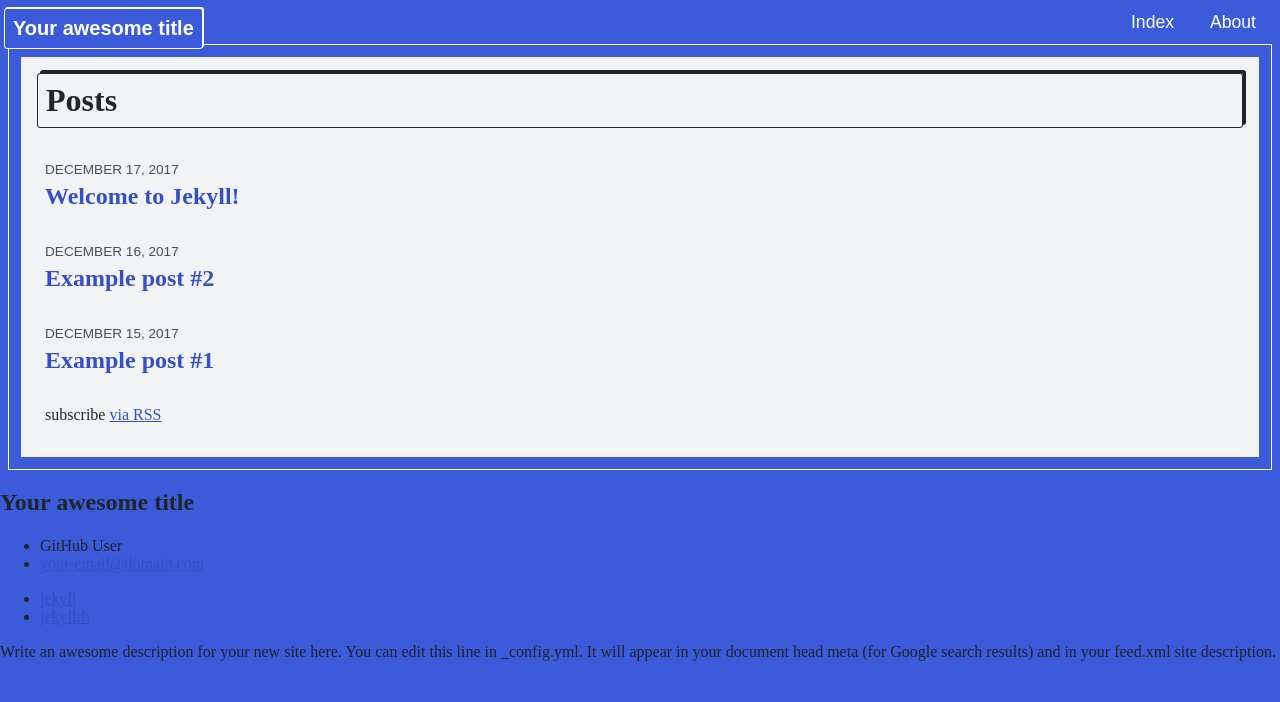
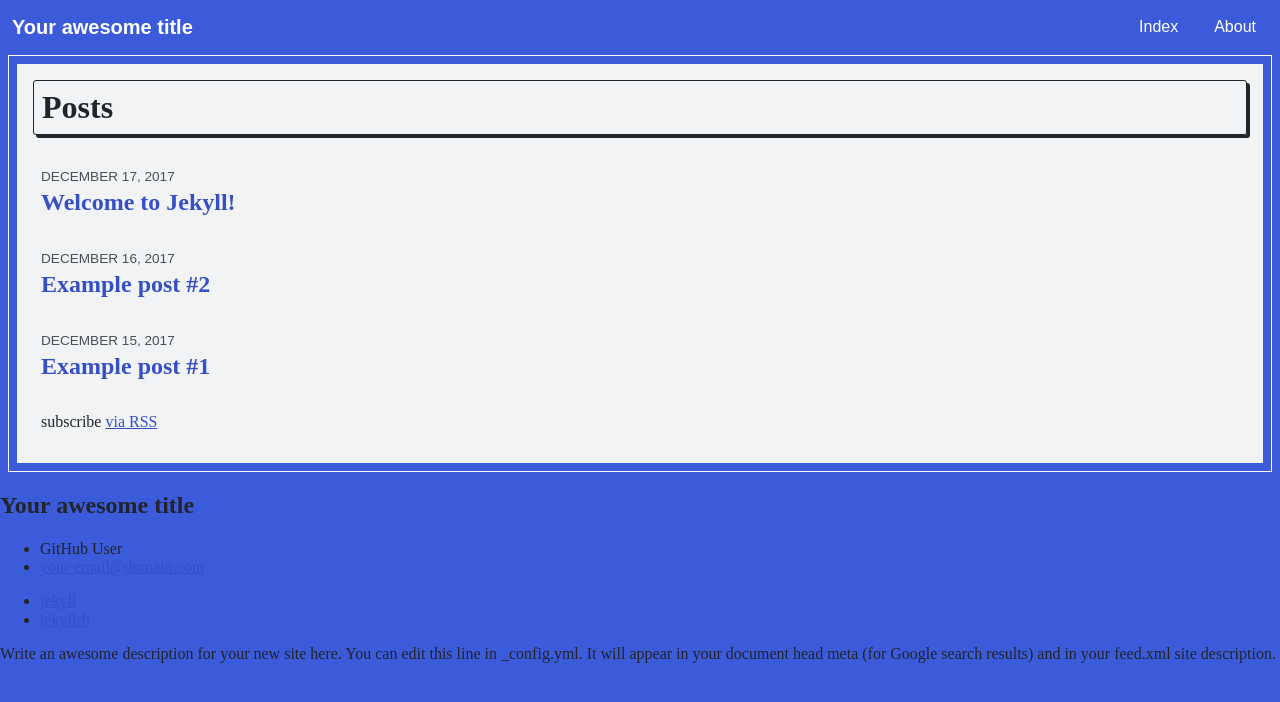
Before and after one commit to iliu-net/jekyll-theme-xyzzy, a Jekyll site: the page built from index.md, in a window 1280 px wide. Shown: the top 702 px of the page. Built offline with Jekyll 4.4.1, drawn with Linux system fonts in a browser that asks for light colours.

Commit message:
Remove site title border

```diff
--- a/_sass/xyzzy/_layout.scss
+++ b/_sass/xyzzy/_layout.scss
@@ -17,22 +17,16 @@
 
 .main-wrapper {
   background: #f1f3f5;
-  margin: .75rem;
+  margin: .5rem;
   padding: 1rem;
 }
 
 .site-title {
-  background: #3b5bdb;
-  border: 1px solid #FFF;
-  border-radius: 3px;
-  box-shadow: 1px -1px #FFF;
   color: #FFF;
   display: inline-block;
   font-family: 'Monda', sans-serif;
   font-size: 1.25em;
   font-weight: 700;
-  margin-bottom: -(1rem);
-  margin-top: -(.25rem);
   padding: .5rem;
   text-decoration: none;
 }
@@ -40,7 +34,6 @@
 .page-link {
   color: #FFF;
   font-family: 'Monda', sans-serif;
-  font-size: 1.1em;
   font-weight: 400;
   margin: 0 .5rem;
   padding: .5rem;
@@ -54,7 +47,7 @@
 .page-heading {
   border: 1px solid #212529;
   border-radius: 3px;
-  box-shadow: 3px -3px 0 #212529;
+  box-shadow: 3px 3px 0 #212529;
   margin-top: 0;
   padding: .5rem;
 }
```
Also changed, not shown: _includes/footer.html (indentation only).
